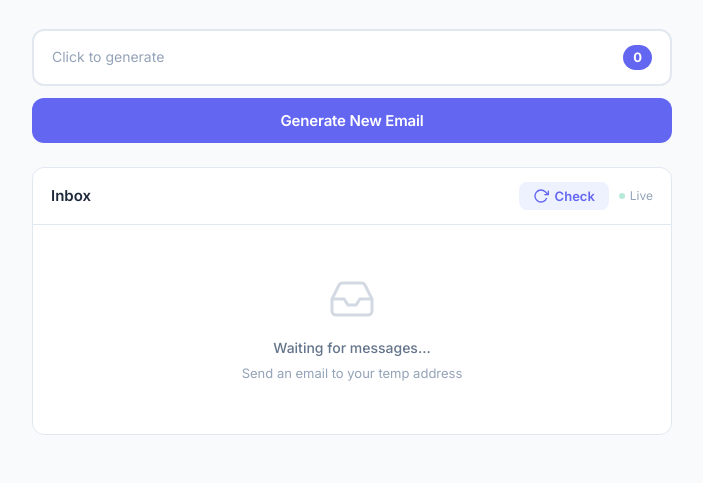
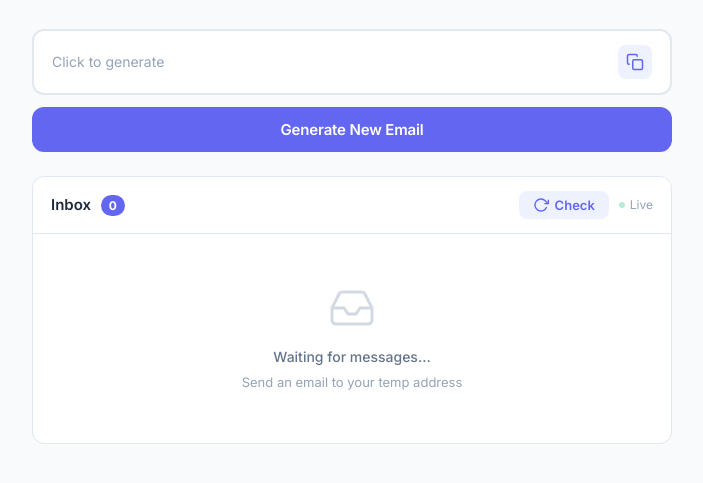
Before and after one commit to ImranDev3/tempmail, a plain HTML site: page index.html in a window 1280 px wide. Shown: the part 113-596 px from the top of the page, without its empty margins (288-991 px from the left). Drawn offline with Linux system fonts and the light colour scheme; no server answers.

Commit message:
Fix: copy icon back, email click-to-copy, count in inbox

```diff
--- a/css/style.css
+++ b/css/style.css
@@ -73,11 +73,20 @@ body {
 
 .email-display { flex: 1; font-size: 15px; font-weight: 500; word-break: break-all; color: var(--text) }
 .email-display .placeholder { color: var(--text-muted); font-weight: 400; font-size: 14px }
+.email-display { cursor: pointer }
 
-.email-count {
-    background: var(--primary); color: #fff; font-size: 13px; font-weight: 700;
-    padding: 2px 10px; border-radius: 20px; min-width: 24px; text-align: center;
-    flex-shrink: 0;
+.btn-copy {
+    background: var(--primary-light); color: var(--primary);
+    border: none; padding: 8px; border-radius: 8px;
+    cursor: pointer; display: flex; flex-shrink: 0;
+    transition: all 0.2s;
+}
+.btn-copy:hover { background: var(--primary); color: #fff }
+
+.mail-count {
+    background: var(--primary); color: #fff; font-size: 12px; font-weight: 700;
+    padding: 1px 8px; border-radius: 20px; min-width: 22px; text-align: center;
+    display: inline-block; vertical-align: middle; margin-left: 6px;
 }
 
 /* Generate Button */
--- a/index.html
+++ b/index.html
@@ -27,14 +27,19 @@
                 <div class="email-display" id="emailDisplay">
                     <span class="placeholder">Click below to generate</span>
                 </div>
-                <span class="email-count" id="emailCount">0</span>
+                <button class="btn btn-copy" id="copyBtn" title="Copy email">
+                    <svg width="18" height="18" viewBox="0 0 24 24" fill="none" stroke="currentColor" stroke-width="2">
+                        <rect x="9" y="9" width="13" height="13" rx="2" ry="2"/>
+                        <path d="M5 15H4a2 2 0 0 1-2-2V4a2 2 0 0 1 2-2h9a2 2 0 0 1 2 2v1"/>
+                    </svg>
+                </button>
             </div>
             <button class="btn btn-generate" id="generateBtn">Generate New Email</button>
         </section>
 
         <section class="inbox-section">
             <div class="inbox-header">
-                <h2>Inbox</h2>
+                <h2>Inbox <span class="mail-count" id="mailCount">0</span></h2>
                 <div class="inbox-header-actions">
                     <button class="btn btn-refresh-inbox" id="checkMailBtn">
                         <svg width="16" height="16" viewBox="0 0 24 24" fill="none" stroke="currentColor" stroke-width="2">
--- a/js/app.js
+++ b/js/app.js
@@ -8,7 +8,8 @@ let hasNew = false
 let wasEmpty = true
 
 const emailDisplay = document.getElementById('emailDisplay')
-const emailCount = document.getElementById('emailCount')
+const copyBtn = document.getElementById('copyBtn')
+const mailCount = document.getElementById('mailCount')
 const generateBtn = document.getElementById('generateBtn')
 const checkMailBtn = document.getElementById('checkMailBtn')
 const newBadge = document.getElementById('newBadge')
@@ -87,7 +88,7 @@ async function generateEmail() {
         messages = []
         saveState()
         emailDisplay.innerHTML = storedAddress
-        emailCount.textContent = '0'
+        mailCount.textContent = '0'
         renderInbox()
         startAutoRefresh()
         navigator.clipboard.writeText(storedAddress).catch(() => {})
@@ -121,7 +122,7 @@ async function fetchInbox() {
             hasNew = true; wasEmpty = false
             newBadge.style.display = 'inline'
             playSound()
-            emailCount.textContent = messages.length
+            mailCount.textContent = messages.length
             renderInbox()
         } else if (!messages.length) {
             renderInbox()
@@ -198,10 +199,10 @@ function renderInbox() {
                 <span>Send an email to your temp address</span>
             </div>
         `
-        emailCount.textContent = '0'
+        mailCount.textContent = '0'
         return
     }
-    emailCount.textContent = messages.length
+    mailCount.textContent = messages.length
     messages.forEach((msg, i) => {
         const otp = extractOtp(msg)
         const item = document.createElement('div')
@@ -232,8 +233,15 @@ function timeAgo(d) {
 
 function esc(t) { const d = document.createElement('div'); d.textContent = t || ''; return d.innerHTML }
 
+function copyEmail() {
+    const e = emailDisplay.textContent
+    if (e?.includes('@')) navigator.clipboard.writeText(e).then(() => showToast('Email copied!')).catch(() => {})
+}
+
 generateBtn.addEventListener('click', generateEmail)
 checkMailBtn.addEventListener('click', fetchAndRefresh)
+copyBtn.addEventListener('click', copyEmail)
+emailDisplay.addEventListener('click', copyEmail)
 themeToggle.addEventListener('click', toggleTheme)
 viewerBack.addEventListener('click', closeViewer)
 document.addEventListener('click', e => {
@@ -244,7 +252,7 @@ if (loadTheme()) { document.body.classList.add('dark'); themeToggle.textContent
 
 if (loadState()) {
     emailDisplay.innerHTML = storedAddress
-    emailCount.textContent = messages.length
+    mailCount.textContent = messages.length
     renderInbox()
     startAutoRefresh()
 } else {
```
